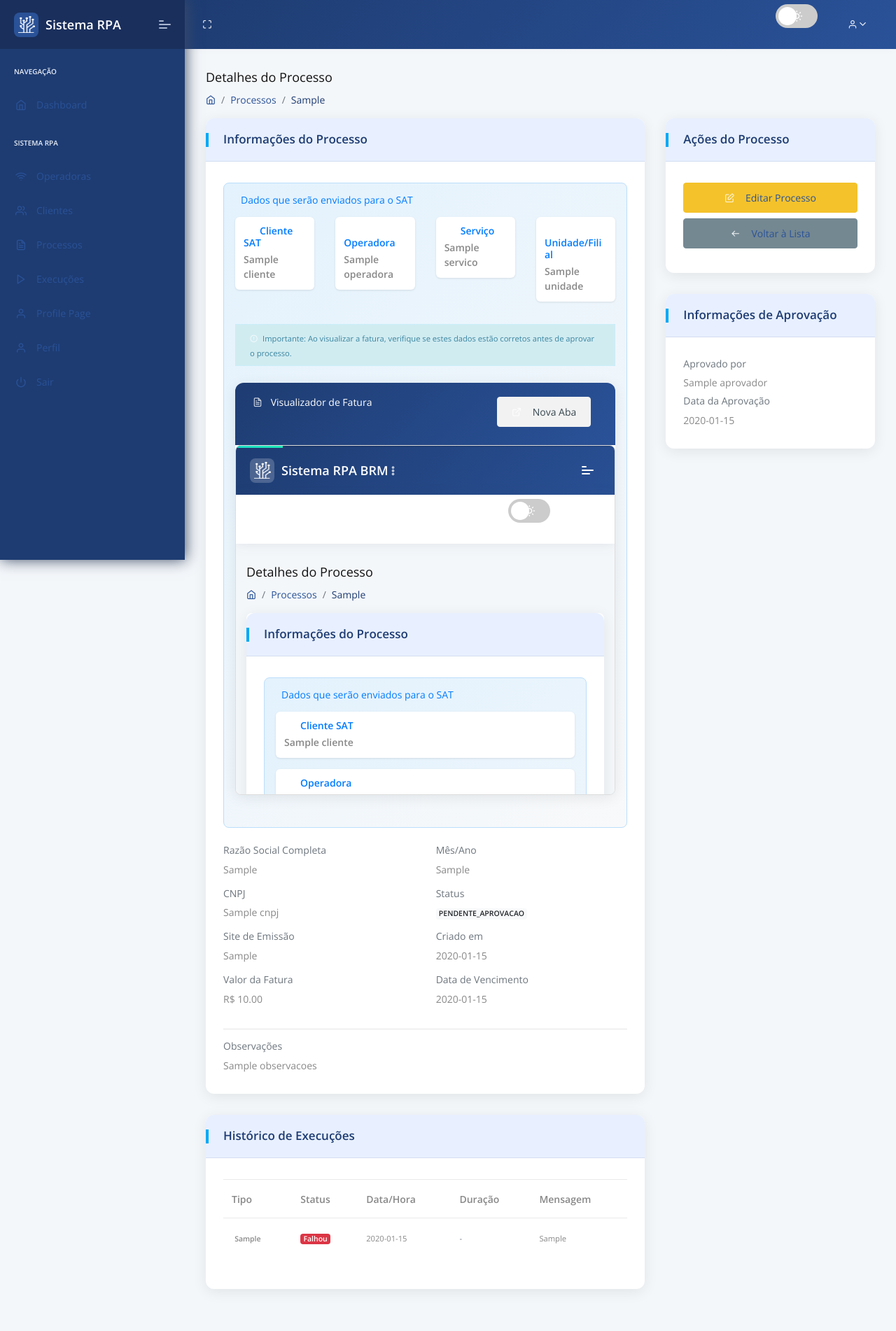
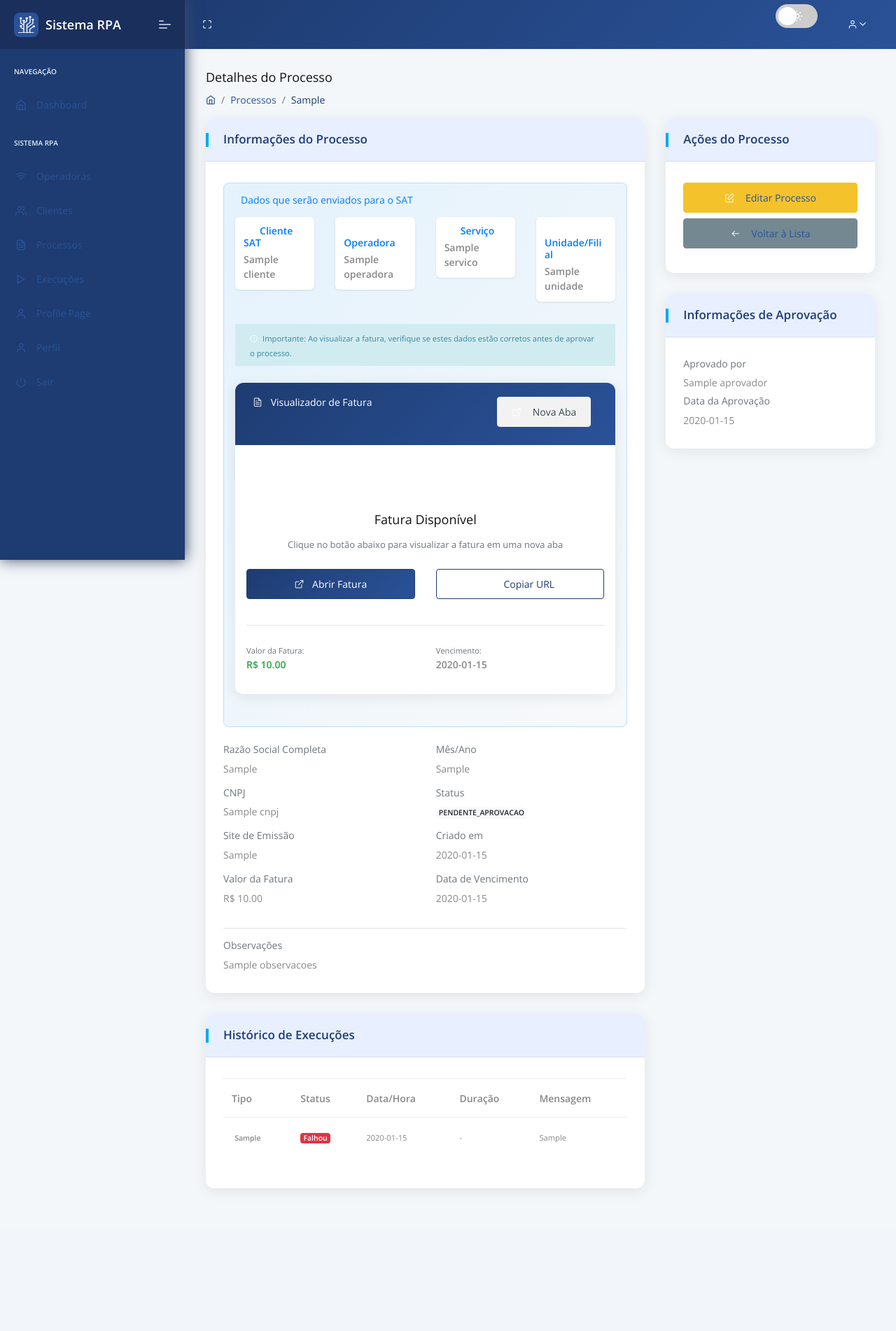
Before and after one commit to tiagopereiraramos/tirus-dash-flask, a Flask app: template apps/templates/processos/detalhes.html in a window 1280 px wide. Shown: the whole page at 70% size. After the commit the page ends 1698 px from the top, so only its background shows below. Run offline with Flask 3, Linux system fonts and the light colour scheme; the template is opened without the code that fills it: most values are stand-ins (such as "Sample title", 1, 10 or a date in 2020); parts of the project's set-up code (start-up, migrations or seed data) failed here and were passed over; some libraries are stand-ins or nearby versions.

Commit message:
Checkpoint before assistant change: Improve process details and add modals for approving or rejecting
Removes redundant JS function, updates invoice display in detalhes.html, and adds process approval/rejection modals.

Replit-Commit-Author: Assistant

```diff
--- a/apps/static/assets/js/dark-mode.js
+++ b/apps/static/assets/js/dark-mode.js
@@ -50,25 +50,7 @@ window.sistemaRPA.faturaCarregada = false;
 // Remover todas as funções duplicadas que causam conflitos
 // As funções específicas da página de detalhes ficam no template da página
 
-// Função global para abrir fatura em nova aba
-window.abrirFaturaNovaAba = function(processoId) {
-    if (typeof $ !== 'undefined') {
-        $.get('/processos/fatura-dados/' + processoId)
-        .done(function(response) {
-            if (response.success && response.url_fatura) {
-                window.open(response.url_fatura, '_blank');
-            } else {
-                alert('Erro ao abrir fatura em nova aba: ' + (response.message || 'URL da fatura não encontrada.'));
-            }
-        })
-        .fail(function() {
-            alert('Erro ao carregar dados da fatura.');
-        });
-    } else {
-        console.error('jQuery não disponível');
-        alert('Sistema não carregou corretamente');
-    }
-};
+// Função global removida para evitar conflitos - agora gerenciada pela página específica
 
 // Function to toggle between light and dark themes (legacy support)
 window.toggleTheme = function() {
--- a/apps/templates/processos/detalhes.html
+++ b/apps/templates/processos/detalhes.html
@@ -185,33 +185,46 @@
                                                                     </button>
                                                                 </h6>
                                                             </div>
-                                                            <div class="card-body p-0">
-                                                                <div class="fatura-container">
-                                                                    <iframe
-                                                                        id="fatura-iframe"
-                                                                        src="{{ processo.url_fatura }}"
-                                                                        onload="faturaCarregou()"
-                                                                        onerror="faturaErro()">
-                                                                    </iframe>
+                                                            <div class="card-body p-3">
+                                                                <div class="text-center">
+                                                                    <div class="mb-3">
+                                                                        <i class="feather icon-file-text" style="font-size: 4rem; color: #007bff;"></i>
+                                                                    </div>
+                                                                    <h5 class="mb-3">Fatura Disponível</h5>
+                                                                    <p class="text-muted mb-4">Clique no botão abaixo para visualizar a fatura em uma nova aba</p>
 
-                                                                    <div id="loading-fatura" class="loading-overlay">
-                                                                        <div class="text-center">
-                                                                            <div class="spinner-border text-primary" role="status">
-                                                                                <span class="sr-only">Carregando...</span>
-                                                                            </div>
-                                                                            <p class="mt-2 text-muted">Carregando fatura...</p>
+                                                                    <div class="row">
+                                                                        <div class="col-md-6 mb-2">
+                                                                            <button type="button" class="btn btn-primary btn-block" onclick="abrirFaturaNovaAba()">
+                                                                                <i class="feather icon-external-link mr-2"></i>
+                                                                                Abrir Fatura
+                                                                            </button>
+                                                                        </div>
+                                                                        <div class="col-md-6 mb-2">
+                                                                            <button type="button" class="btn btn-outline-primary btn-block" onclick="copiarUrlFatura()">
+                                                                                <i class="feather icon-copy mr-2"></i>
+                                                                                Copiar URL
+                                                                            </button>
                                                                         </div>
                                                                     </div>
 
-                                                                    <div id="error-fatura" class="error-overlay">
-                                                                        <div class="text-center">
-                                                                            <i class="feather icon-alert-triangle text-warning" style="font-size: 3rem;"></i>
-                                                                            <p class="mt-2 text-muted">Erro ao carregar fatura</p>
-                                                                            <button type="button" class="btn btn-primary btn-sm" onclick="recarregarFatura()">
-                                                                                <i class="feather icon-refresh-cw"></i> Tentar Novamente
-                                                                            </button>
+                                                                    {% if processo.valor_fatura or processo.data_vencimento %}
+                                                                    <hr class="my-4">
+                                                                    <div class="row text-left">
+                                                                        {% if processo.valor_fatura %}
+                                                                        <div class="col-md-6">
+                                                                            <small class="text-muted">Valor da Fatura:</small>
+                                                                            <p class="font-weight-bold text-success">R$ {{ "%.2f"|format(processo.valor_fatura) }}</p>
                                                                         </div>
+                                                                        {% endif %}
+                                                                        {% if processo.data_vencimento %}
+                                                                        <div class="col-md-6">
+                                                                            <small class="text-muted">Vencimento:</small>
+                                                                            <p class="font-weight-bold">{{ processo.data_vencimento.strftime('%d/%m/%Y') }}</p>
+                                                                        </div>
+                                                                        {% endif %}
                                                                     </div>
+                                                                    {% endif %}
                                                                 </div>
                                                             </div>
                                                         </div>
@@ -422,63 +435,62 @@
 // Aguardar documento carregar
 document.addEventListener('DOMContentLoaded', function() {
     console.log('Página de detalhes carregada');
-
-    // Aplicar máscaras se jQuery estiver disponível
-    if (typeof $ !== 'undefined' && typeof $.fn.mask !== 'undefined') {
-        console.log('Máscaras aplicadas com sucesso');
-    }
 });
 
-// Variáveis globais
-var faturaUrl = "{{ processo.url_fatura|default('') }}";
+// Variáveis globais - escopo da página
+var FaturaViewer = {
+    url: "{{ processo.url_fatura|default('') }}",
 
-// Função quando a fatura carrega com sucesso
-function faturaCarregou() {
-    console.log('Fatura carregada com sucesso');
-    var loading = document.getElementById('loading-fatura');
-    if (loading) {
-        loading.style.display = 'none';
+    // Função para abrir fatura em nova aba
+    abrirNovaAba: function() {
+        if (this.url) {
+            window.open(this.url, '_blank', 'width=1200,height=800,scrollbars=yes,resizable=yes');
+        } else {
+            alert('URL da fatura não encontrada');
+        }
+    },
+
+    // Função para copiar URL da fatura
+    copiarUrl: function() {
+        if (this.url) {
+            if (navigator.clipboard) {
+                navigator.clipboard.writeText(this.url).then(function() {
+                    alert('URL copiada para a área de transferência!');
+                }).catch(function() {
+                    // Fallback se clipboard API falhar
+                    FaturaViewer.copiarUrlFallback();
+                });
+            } else {
+                this.copiarUrlFallback();
+            }
+        } else {
+            alert('URL da fatura não encontrada');
+        }
+    },
+
+    // Fallback para copiar URL
+    copiarUrlFallback: function() {
+        var textArea = document.createElement('textarea');
+        textArea.value = this.url;
+        document.body.appendChild(textArea);
+        textArea.select();
+        try {
+            document.execCommand('copy');
+            alert('URL copiada para a área de transferência!');
+        } catch (err) {
+            alert('Não foi possível copiar a URL. URL: ' + this.url);
+        }
+        document.body.removeChild(textArea);
     }
+};
+
+// Funções globais para compatibilidade
+function abrirFaturaNovaAba() {
+    FaturaViewer.abrirNovaAba();
 }
 
-// Função quando há erro no carregamento da fatura
-function faturaErro() {
-    console.log('Erro ao carregar fatura');
-    var loading = document.getElementById('loading-fatura');
-    var error = document.getElementById('error-fatura');
-
-    if (loading) {
-        loading.style.display = 'none';
-    }
-    if (error) {
-        error.style.display = 'flex';
-    }
-}
-
-// Função para recarregar a fatura
-function recarregarFatura() {
-    var iframe = document.getElementById('fatura-iframe');
-    var loading = document.getElementById('loading-fatura');
-    var error = document.getElementById('error-fatura');
-
-    if (loading) {
-        loading.style.display = 'flex';
-    }
-    if (error) {
-        error.style.display = 'none';
-    }
-    if (iframe && faturaUrl) {
-        iframe.src = faturaUrl;
-    }
-}
-
-// Função para abrir fatura em nova aba
-function abrirFaturaNovaAba() {
-    if (faturaUrl) {
-        window.open(faturaUrl, '_blank');
-    } else {
-        alert('URL da fatura não encontrada');
-    }
+function copiarUrlFatura() {
+    FaturaViewer.copiarUrl();
 }
 
 // Função para aprovar processo
@@ -486,7 +498,6 @@ function aprovarProcesso() {
     var observacoes = prompt('Observações da aprovação (opcional):');
     if (observacoes === null) return; // Cancelou
 
-    // Fazer requisição usando fetch (método moderno)
     fetch('/processos/aprovar/{{ processo.id }}', {
         method: 'POST',
         headers: {
@@ -520,7 +531,6 @@ function rejeitarProcesso() {
         return;
     }
 
-    // Fazer requisição usando fetch (método moderno)
     fetch('/processos/rejeitar/{{ processo.id }}', {
         method: 'POST',
         headers: {
```
Also changed, not shown: attached_assets/Captura de Tela 2025-06-05 às 22.12.58.png (added).
